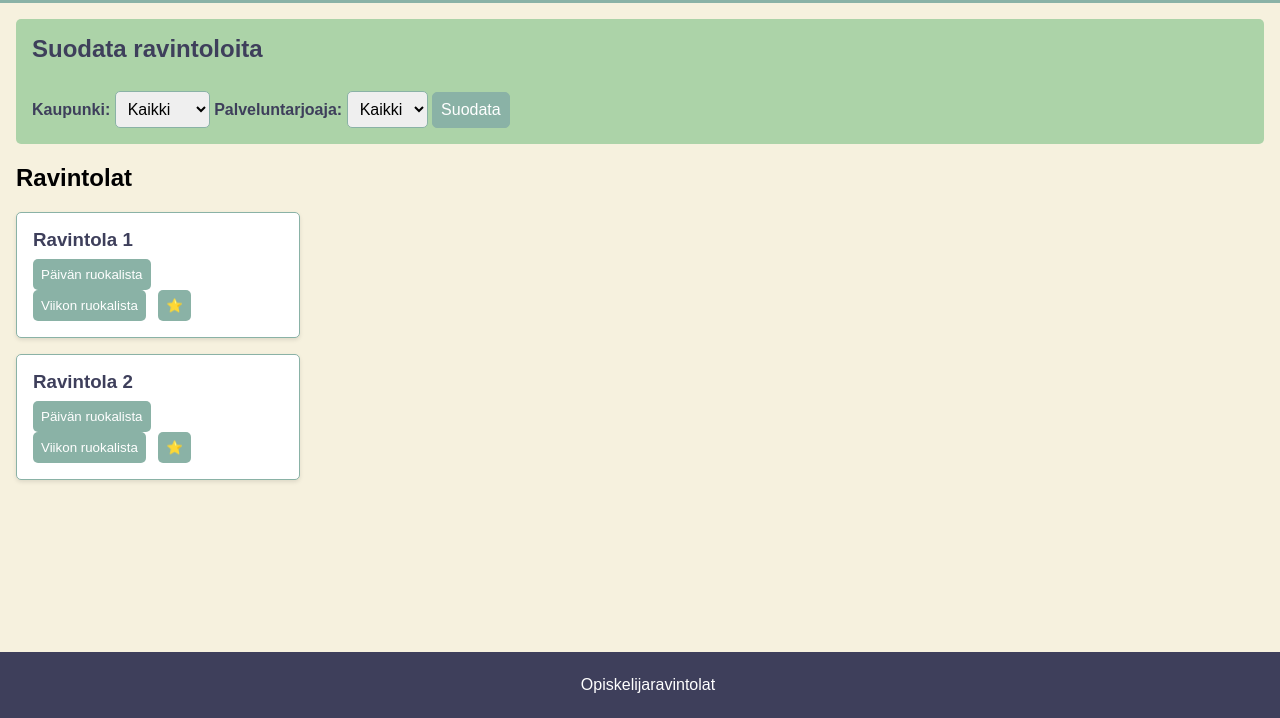
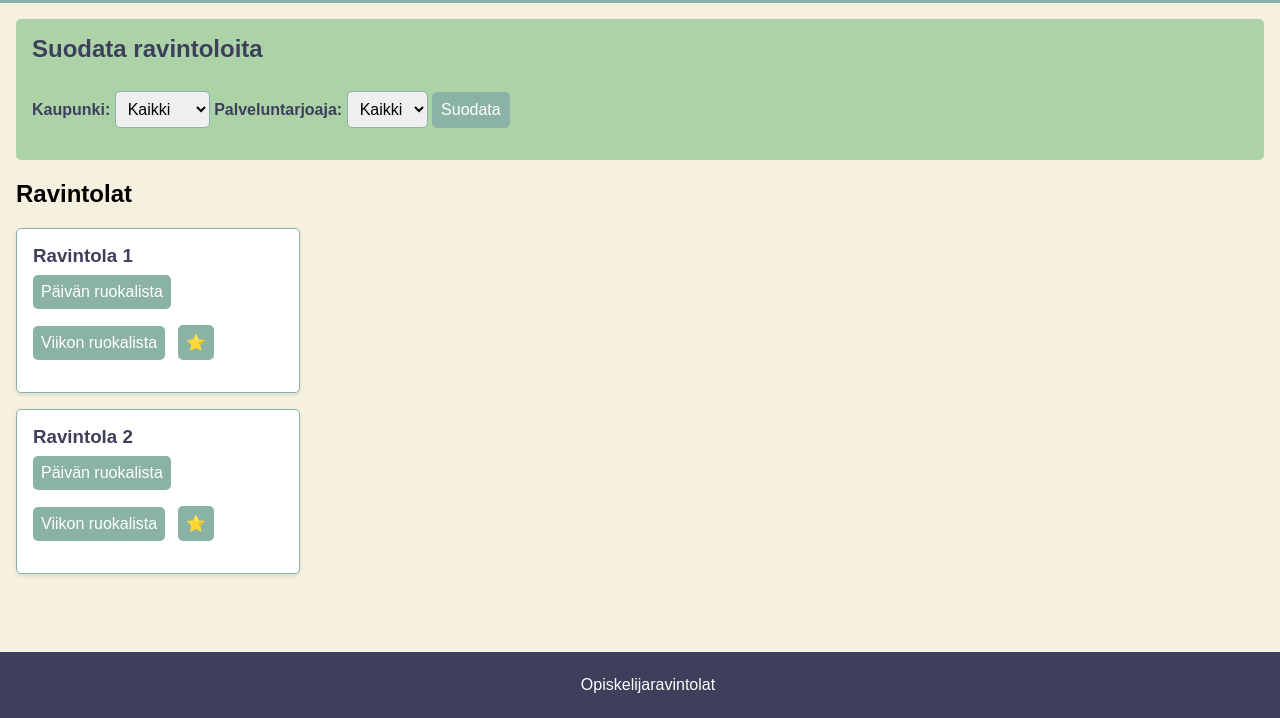
Before and after one commit to JarkkoKarki/WSK-yksilotehtava, a website: page Yksilötehtävä/index.html in a window 1280 px wide. Shown: the part 82-800 px from the top of the page. Drawn offline with Linux system fonts and the light colour scheme.

Commit message:
menu.html and css

```diff
--- a/Yksilötehtävä/index.html
+++ b/Yksilötehtävä/index.html
@@ -33,23 +33,30 @@
             <option value="Provider2">2</option>
           </select>
 
-          <button type="button" onclick="filterRestaurants()">Suodata</button>
+          <button type="button" onclick="">Suodata</button>
         </form>
       </section>
-
       <section class="restaurant-list">
         <h2>Ravintolat</h2>
         <div class="restaurant" data-city="Helsinki" data-provider="Provider1">
           <h3>Ravintola 1</h3>
-          <button onclick="showMenu('day')">Päivän ruokalista</button>
-          <button onclick="showMenu('week')">Viikon ruokalista</button>
-          <button onclick="toggleFavorite(this)">⭐</button>
+          <button onclick="">
+            <a href="./menu.html">Päivän ruokalista</a>
+          </button>
+          <button onclick="">
+            <a href="./menu.html">Viikon ruokalista</a>
+          </button>
+          <button onclick="">⭐</button>
         </div>
         <div class="restaurant" data-city="Espoo" data-provider="Provider2">
           <h3>Ravintola 2</h3>
-          <button onclick="showMenu('day')">Päivän ruokalista</button>
-          <button onclick="showMenu('week')">Viikon ruokalista</button>
-          <button onclick="toggleFavorite(this)">⭐</button>
+          <button onclick="">
+            <a href="./menu.html">Päivän ruokalista</a>
+          </button>
+          <button onclick="">
+            <a href="./menu.html">Viikon ruokalista</a>
+          </button>
+          <button onclick="">⭐</button>
         </div>
       </section>
     </main>
--- a/Yksilötehtävä/style.css
+++ b/Yksilötehtävä/style.css
@@ -30,6 +30,11 @@ header h1 {
   font-weight: bold;
 }
 
+a {
+  color: white;
+  text-decoration: none;
+}
+
 footer {
   background-color: #3e3f5b;
   color: white;
@@ -42,6 +47,27 @@ footer {
 
 main {
   padding: 1rem;
+}
+
+.button,
+button {
+  display: inline-block;
+  padding: 1rem;
+  margin-bottom: 1rem;
+  font-size: 16px;
+  color: #fff;
+  background-color: #8ab2a6;
+  text-decoration: none;
+  border: none;
+  border-radius: 5px;
+  text-align: center;
+  cursor: pointer;
+  transition: background-color 0.3s ease;
+}
+
+.button:hover,
+button:hover {
+  background-color: #0056b3;
 }
 
 .filters {
```
Also changed, not shown: Yksilötehtävä/menu.html (added, +31 -0 lines).
